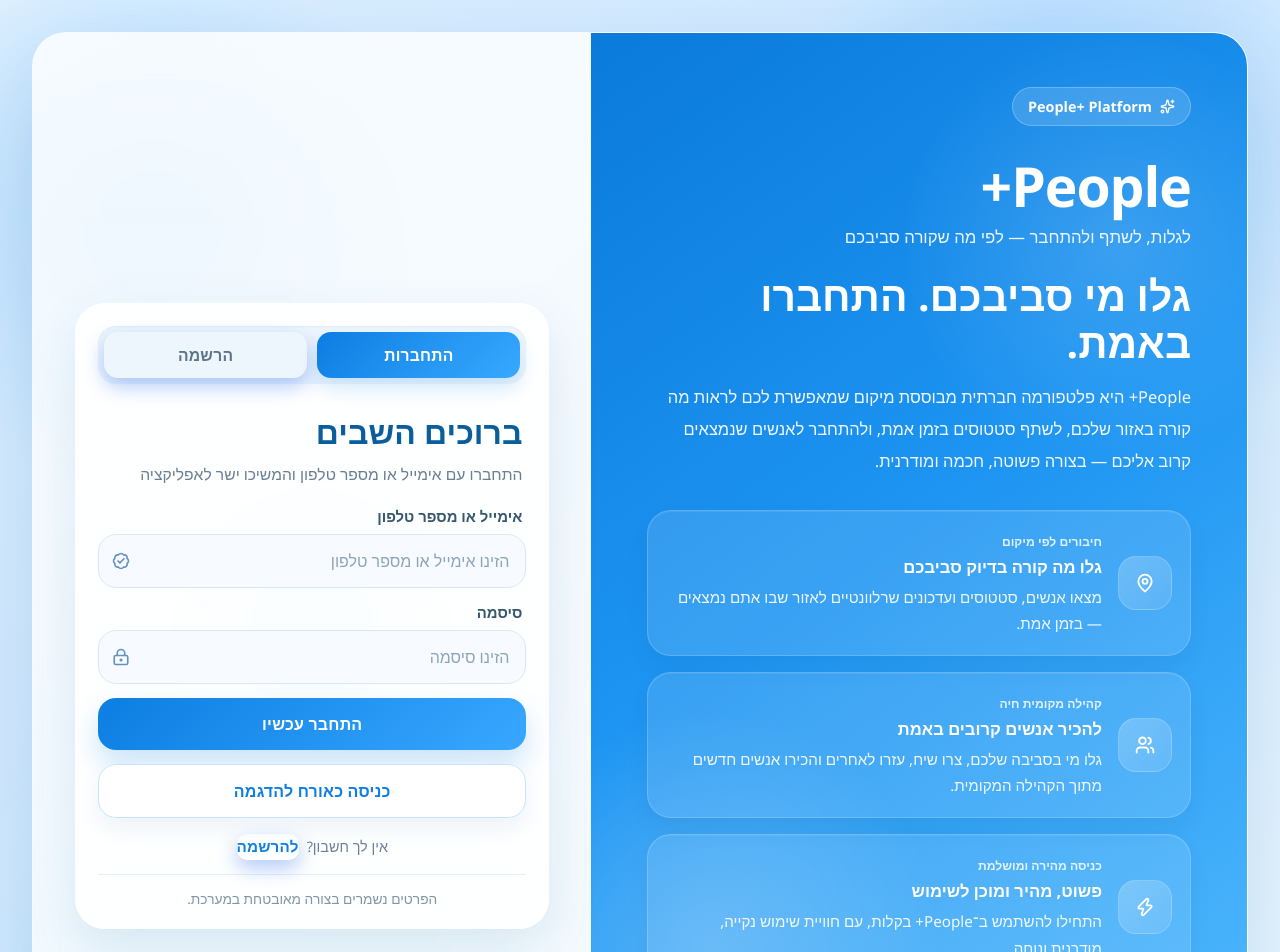
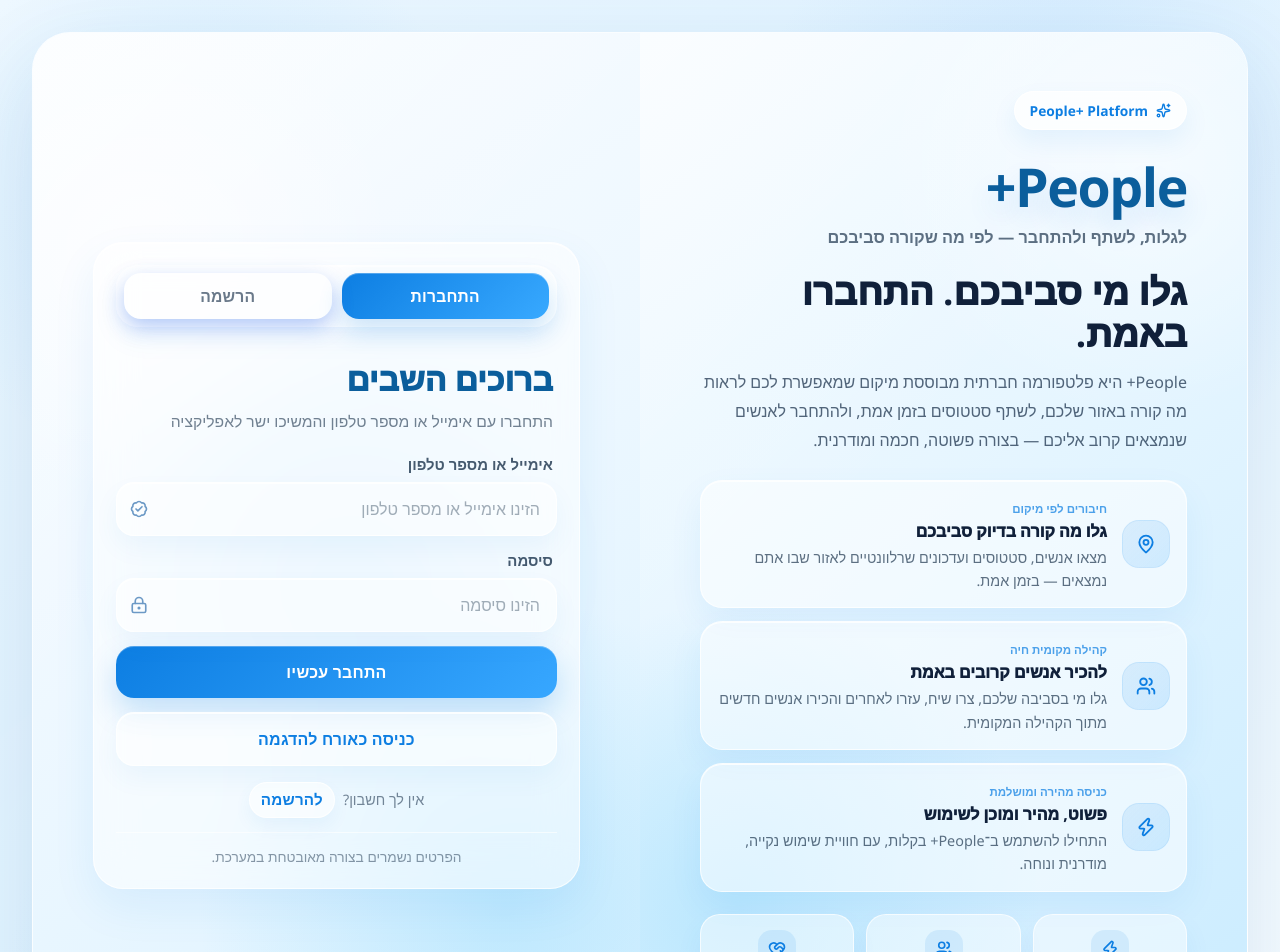
Before and after one commit to Avivo1203/People-demo, a React (Vite) app: page / in a window 1280 px wide. Shown: the top 952 px of the page. Built offline with nearby package versions, Linux system fonts and the light colour scheme.

Commit message:
improve welcome page ui

```diff
--- a/src/WelcomePage.css
+++ b/src/WelcomePage.css
@@ -11,45 +11,45 @@
   font-family: "Segoe UI", sans-serif;
   box-sizing: border-box;
   background:
-    radial-gradient(circle at 12% 18%, rgba(77, 177, 255, 0.28), transparent 18%),
-    radial-gradient(circle at 84% 14%, rgba(0, 132, 255, 0.22), transparent 20%),
-    radial-gradient(circle at 22% 86%, rgba(147, 223, 255, 0.22), transparent 22%),
-    linear-gradient(135deg, #dcefff 0%, #cfe8ff 42%, #ebf8ff 100%);
+    radial-gradient(circle at 16% 18%, rgba(80, 180, 255, 0.16), transparent 20%),
+    radial-gradient(circle at 82% 16%, rgba(96, 165, 250, 0.14), transparent 22%),
+    radial-gradient(circle at 26% 86%, rgba(186, 230, 253, 0.28), transparent 24%),
+    linear-gradient(135deg, #eef8ff 0%, #dff2ff 45%, #f8fcff 100%);
 }
 
 .wp-bg {
   position: absolute;
   border-radius: 50%;
-  filter: blur(88px);
-  opacity: 0.62;
+  filter: blur(90px);
+  opacity: 0.45;
   pointer-events: none;
   mix-blend-mode: screen;
 }
 
 .wp-bg-one {
-  width: 430px;
-  height: 430px;
-  top: 30px;
+  width: 420px;
+  height: 420px;
+  top: 28px;
   right: 80px;
-  background: rgba(35, 149, 255, 0.24);
+  background: rgba(37, 145, 255, 0.16);
   animation: wpFloatOne 11s ease-in-out infinite;
 }
 
 .wp-bg-two {
   width: 560px;
   height: 560px;
-  bottom: -80px;
-  left: -40px;
-  background: rgba(0, 191, 255, 0.18);
+  bottom: -90px;
+  left: -60px;
+  background: rgba(125, 211, 252, 0.2);
   animation: wpFloatTwo 14s ease-in-out infinite;
 }
 
 .wp-bg-three {
-  width: 360px;
-  height: 360px;
-  top: 38%;
+  width: 340px;
+  height: 340px;
+  top: 40%;
   left: 18%;
-  background: rgba(255, 255, 255, 0.18);
+  background: rgba(255, 255, 255, 0.26);
   animation: wpFloatThree 13s ease-in-out infinite;
 }
 
@@ -57,10 +57,10 @@
   position: absolute;
   inset: 0;
   background-image:
-    linear-gradient(rgba(255, 255, 255, 0.18) 1px, transparent 1px),
-    linear-gradient(90deg, rgba(255, 255, 255, 0.18) 1px, transparent 1px);
-  background-size: 44px 44px;
-  opacity: 0.14;
+    linear-gradient(rgba(255,255,255,0.22) 1px, transparent 1px),
+    linear-gradient(90deg, rgba(255,255,255,0.22) 1px, transparent 1px);
+  background-size: 46px 46px;
+  opacity: 0.1;
   pointer-events: none;
 }
 
@@ -68,11 +68,11 @@
   position: absolute;
   inset: 0;
   pointer-events: none;
-  opacity: 0.08;
+  opacity: 0.055;
   background-image:
-    radial-gradient(circle at 20% 20%, rgba(255, 255, 255, 0.8) 0, transparent 24%),
-    radial-gradient(circle at 78% 26%, rgba(255, 255, 255, 0.65) 0, transparent 18%),
-    radial-gradient(circle at 46% 84%, rgba(255, 255, 255, 0.55) 0, transparent 24%);
+    radial-gradient(circle at 20% 20%, rgba(255,255,255,0.8) 0, transparent 24%),
+    radial-gradient(circle at 78% 26%, rgba(255,255,255,0.65) 0, transparent 18%),
+    radial-gradient(circle at 46% 84%, rgba(255,255,255,0.55) 0, transparent 24%);
   filter: blur(20px);
 }
 
@@ -80,7 +80,7 @@
   position: absolute;
   inset: 0;
   pointer-events: none;
-  opacity: 0.14;
+  opacity: 0.1;
   background:
     radial-gradient(circle at 70% 24%, transparent 0 60px, rgba(255,255,255,0.55) 62px 64px, transparent 66px),
     radial-gradient(circle at 76% 30%, transparent 0 100px, rgba(255,255,255,0.35) 102px 104px, transparent 106px),
@@ -94,119 +94,142 @@
   max-width: 1260px;
   min-height: 730px;
   display: grid;
-  grid-template-columns: 1.08fr 0.92fr;
-  border-radius: 34px;
+  grid-template-columns: 1fr 1fr;
+  border-radius: 38px;
   overflow: hidden;
-  background: rgba(255, 255, 255, 0.56);
-  border: 1px solid rgba(255, 255, 255, 0.46);
-  box-shadow: 0 34px 90px rgba(22, 95, 153, 0.16);
-  backdrop-filter: blur(22px);
-  -webkit-backdrop-filter: blur(22px);
+  background: rgba(255,255,255,0.54);
+  border: 1px solid rgba(255,255,255,0.62);
+  box-shadow: 0 34px 90px rgba(22,95,153,0.13);
+  backdrop-filter: blur(24px);
+  -webkit-backdrop-filter: blur(24px);
 }
 
+/* PEOPLE SIDE */
 .wp-left {
   position: relative;
-  padding: 54px 56px;
+  padding: 58px 60px;
   background:
-    radial-gradient(circle at 18% 78%, rgba(255, 255, 255, 0.18), transparent 22%),
-    radial-gradient(circle at 80% 18%, rgba(255, 255, 255, 0.14), transparent 20%),
-    linear-gradient(145deg, #0a7adb 0%, #1e95f2 44%, #58beff 100%);
-  color: #ffffff;
+    radial-gradient(circle at 82% 12%, rgba(255,255,255,0.55), transparent 24%),
+    radial-gradient(circle at 16% 82%, rgba(125,211,252,0.36), transparent 30%),
+    linear-gradient(145deg, #f8fcff 0%, #e7f6ff 42%, #c8ebff 100%);
+  color: #10203a;
   display: flex;
   flex-direction: column;
-  gap: 24px;
+  gap: 22px;
+}
+
+.wp-left::before,
+.wp-right::before {
+  content: "";
+  position: absolute;
+  inset: 0;
+  background:
+    linear-gradient(135deg, rgba(255,255,255,0.34), transparent 42%);
+  pointer-events: none;
 }
 
 .wp-badge {
+  position: relative;
   width: fit-content;
   display: inline-flex;
   align-items: center;
   gap: 8px;
   padding: 9px 15px;
   border-radius: 999px;
-  background: rgba(255, 255, 255, 0.15);
-  border: 1px solid rgba(255, 255, 255, 0.24);
-  font-size: 0.9rem;
-  font-weight: 700;
-  backdrop-filter: blur(12px);
+  background: rgba(255,255,255,0.72);
+  border: 1px solid rgba(255,255,255,0.84);
+  color: #0d7ee2;
+  font-size: 0.86rem;
+  font-weight: 850;
+  box-shadow: 0 12px 26px rgba(13,126,226,0.08);
+  backdrop-filter: blur(14px);
+  -webkit-backdrop-filter: blur(14px);
 }
 
 .wp-brand-block {
+  position: relative;
   margin-top: 8px;
 }
 
 .wp-logo {
   margin: 0;
-  font-size: 3.45rem;
-  font-weight: 900;
-  letter-spacing: -1px;
+  font-size: 3.35rem;
+  font-weight: 950;
+  letter-spacing: -1.4px;
   line-height: 1;
+  color: #0b5e9c;
+  text-shadow: 0 14px 28px rgba(13,126,226,0.14);
 }
 
 .wp-tagline {
   margin-top: 12px;
-  font-size: 1.05rem;
-  color: rgba(255, 255, 255, 0.92);
+  font-size: 1.02rem;
+  font-weight: 750;
+  color: rgba(15,39,66,0.66);
 }
 
 .wp-hero {
-  max-width: 560px;
+  position: relative;
+  max-width: 540px;
 }
 
 .wp-hero h2 {
-  margin: 0 0 16px;
-  font-size: 2.55rem;
-  line-height: 1.14;
-  font-weight: 900;
+  margin: 0 0 14px;
+  font-size: 2.28rem;
+  line-height: 1.16;
+  font-weight: 950;
+  color: #10203a;
 }
 
 .wp-hero-text {
   margin: 0;
-  font-size: 1.03rem;
-  line-height: 1.95;
-  color: rgba(255, 255, 255, 0.94);
+  max-width: 500px;
+  font-size: 1rem;
+  line-height: 1.82;
+  color: rgba(15,39,66,0.7);
 }
 
 .wp-feature-list {
+  position: relative;
   display: flex;
   flex-direction: column;
-  gap: 16px;
-  margin-top: 8px;
+  gap: 13px;
+  margin-top: 2px;
 }
 
 .wp-feature-card {
   display: grid;
-  grid-template-columns: 56px 1fr;
-  gap: 14px;
+  grid-template-columns: 50px 1fr;
+  gap: 13px;
   align-items: center;
-  padding: 18px;
-  border-radius: 24px;
-  background: rgba(255, 255, 255, 0.12);
-  border: 1px solid rgba(255, 255, 255, 0.18);
+  padding: 15px 16px;
+  border-radius: 22px;
+  background: rgba(255,255,255,0.52);
+  border: 1px solid rgba(255,255,255,0.72);
   box-shadow:
-    inset 0 1px 0 rgba(255, 255, 255, 0.08),
-    0 12px 24px rgba(0, 0, 0, 0.05);
+    0 14px 34px rgba(13,126,226,0.07),
+    inset 0 1px 0 rgba(255,255,255,0.78);
   transition: transform 0.22s ease, background 0.22s ease, box-shadow 0.22s ease;
 }
 
 .wp-feature-card:hover {
-  transform: translateY(-3px) scale(1.01);
-  background: rgba(255, 255, 255, 0.17);
+  transform: translateY(-2px);
+  background: rgba(255,255,255,0.68);
   box-shadow:
-    inset 0 1px 0 rgba(255, 255, 255, 0.08),
-    0 16px 30px rgba(0, 0, 0, 0.07);
+    0 18px 38px rgba(13,126,226,0.1),
+    inset 0 1px 0 rgba(255,255,255,0.86);
 }
 
 .wp-feature-icon {
-  width: 54px;
-  height: 54px;
-  border-radius: 18px;
+  width: 48px;
+  height: 48px;
+  border-radius: 17px;
   display: flex;
   justify-content: center;
   align-items: center;
-  background: linear-gradient(135deg, rgba(255,255,255,0.23), rgba(255,255,255,0.1));
-  border: 1px solid rgba(255, 255, 255, 0.18);
-  backdrop-filter: blur(10px);
+  color: #0d7ee2;
+  background: linear-gradient(135deg, rgba(13,126,226,0.1), rgba(56,169,255,0.18));
+  border: 1px solid rgba(13,126,226,0.08);
   flex-shrink: 0;
 }
 
@@ -216,89 +239,97 @@
 
 .wp-feature-eyebrow {
   display: inline-block;
-  margin-bottom: 5px;
-  font-size: 0.76rem;
-  font-weight: 800;
-  color: rgba(255, 255, 255, 0.84);
+  margin-bottom: 4px;
+  font-size: 0.72rem;
+  font-weight: 900;
+  color: rgba(13,126,226,0.72);
 }
 
 .wp-feature-card h3 {
-  margin: 0 0 6px;
-  font-size: 1.04rem;
-  font-weight: 900;
+  margin: 0 0 4px;
+  font-size: 1rem;
+  font-weight: 950;
+  color: #10203a;
 }
 
 .wp-feature-card p {
   margin: 0;
-  font-size: 0.95rem;
-  line-height: 1.75;
-  color: rgba(255, 255, 255, 0.92);
+  font-size: 0.9rem;
+  line-height: 1.62;
+  color: rgba(15,39,66,0.66);
 }
 
 .wp-mini-stats {
+  position: relative;
   margin-top: auto;
   display: grid;
   grid-template-columns: repeat(3, minmax(0, 1fr));
-  gap: 14px;
+  gap: 12px;
 }
 
 .wp-stat-card {
   min-width: 0;
-  padding: 18px 16px;
-  border-radius: 22px;
-  background: rgba(255, 255, 255, 0.14);
-  border: 1px solid rgba(255, 255, 255, 0.18);
+  padding: 15px 13px;
+  border-radius: 20px;
+  background: rgba(255,255,255,0.46);
+  border: 1px solid rgba(255,255,255,0.68);
   text-align: center;
+  color: #10203a;
+  box-shadow: 0 12px 28px rgba(13,126,226,0.06);
   transition: transform 0.2s ease, background 0.2s ease;
 }
 
 .wp-stat-card:hover {
   transform: translateY(-2px);
-  background: rgba(255, 255, 255, 0.18);
+  background: rgba(255,255,255,0.62);
 }
 
 .wp-stat-icon {
-  width: 42px;
-  height: 42px;
-  margin: 0 auto 10px;
+  width: 38px;
+  height: 38px;
+  margin: 0 auto 9px;
   border-radius: 14px;
   display: flex;
   justify-content: center;
   align-items: center;
-  background: rgba(255, 255, 255, 0.16);
+  color: #0d7ee2;
+  background: rgba(13,126,226,0.1);
 }
 
 .wp-stat-number {
   display: block;
-  font-size: 1.16rem;
-  font-weight: 900;
+  font-size: 1.04rem;
+  font-weight: 950;
 }
 
 .wp-stat-label {
   display: block;
-  margin-top: 6px;
-  font-size: 0.92rem;
-  color: rgba(255, 255, 255, 0.9);
+  margin-top: 5px;
+  font-size: 0.86rem;
+  color: rgba(15,39,66,0.62);
 }
 
+/* AUTH SIDE - SAME DESIGN LANGUAGE AS PEOPLE */
 .wp-right {
   position: relative;
   display: flex;
   justify-content: center;
   align-items: center;
-  padding: 42px;
+  padding: 58px 60px;
   background:
-    linear-gradient(180deg, rgba(255, 255, 255, 0.52), rgba(255, 255, 255, 0.36));
+    radial-gradient(circle at 18% 20%, rgba(255,255,255,0.62), transparent 26%),
+    radial-gradient(circle at 78% 82%, rgba(125,211,252,0.34), transparent 31%),
+    linear-gradient(145deg, #fbfdff 0%, #eef8ff 46%, #d9f1ff 100%);
 }
 
 .wp-card-glow {
   position: absolute;
-  width: 360px;
-  height: 360px;
+  width: 520px;
+  height: 520px;
   border-radius: 50%;
-  background: radial-gradient(circle, rgba(59, 173, 255, 0.26) 0%, transparent 68%);
-  filter: blur(18px);
-  opacity: 0.7;
+  background: radial-gradient(circle, rgba(59,173,255,0.2) 0%, transparent 68%);
+  filter: blur(32px);
+  opacity: 0.54;
   pointer-events: none;
 }
 
@@ -308,46 +339,57 @@
   width: 100%;
   max-width: 500px;
   border-radius: 30px;
-  padding: 22px 22px 20px;
-  background: rgba(255, 255, 255, 0.9);
-  border: 1px solid rgba(255, 255, 255, 0.82);
+  padding: 22px;
+  background: rgba(255,255,255,0.52);
+  border: 1px solid rgba(255,255,255,0.72);
   box-shadow:
-    0 22px 52px rgba(18, 96, 150, 0.12),
-    inset 0 1px 0 rgba(255, 255, 255, 0.5);
+    0 18px 44px rgba(13,126,226,0.08),
+    inset 0 1px 0 rgba(255,255,255,0.82);
+  backdrop-filter: blur(20px);
+  -webkit-backdrop-filter: blur(20px);
   animation: wpCardEnter 0.65s ease;
 }
 
 .wp-tabs {
   display: flex;
   gap: 10px;
-  margin-bottom: 18px;
-  padding: 6px;
-  border-radius: 18px;
-  background: #eef6fd;
-  box-shadow: inset 0 1px 2px rgba(26, 90, 145, 0.06);
+  margin-bottom: 22px;
+  padding: 7px;
+  border-radius: 22px;
+  background: rgba(255,255,255,0.46);
+  border: 1px solid rgba(255,255,255,0.68);
+  box-shadow:
+    0 12px 28px rgba(13,126,226,0.06),
+    inset 0 1px 0 rgba(255,255,255,0.76);
 }
 
 .wp-tab {
   flex: 1;
   border: none;
-  border-radius: 14px;
+  border-radius: 17px;
   padding: 12px 16px;
   background: transparent;
-  color: #5e7488;
+  color: rgba(15,39,66,0.62);
   font-size: 0.98rem;
-  font-weight: 800;
+  font-weight: 900;
   cursor: pointer;
-  transition: all 0.2s ease;
+  transition: all 0.22s ease;
+}
+
+.wp-tab:hover {
+  background: rgba(255,255,255,0.4);
 }
 
 .wp-tab.active {
   background: linear-gradient(135deg, #0d7ee2, #38a9ff);
   color: #ffffff;
-  box-shadow: 0 10px 20px rgba(13, 126, 226, 0.18);
+  box-shadow:
+    0 12px 24px rgba(13,126,226,0.2),
+    inset 0 1px 0 rgba(255,255,255,0.28);
 }
 
 .wp-card-head {
-  margin-bottom: 18px;
+  margin-bottom: 20px;
   padding: 8px 4px 0;
 }
 
@@ -355,13 +397,13 @@
   margin: 0 0 8px;
   font-size: 2rem;
   color: #0b5e9c;
-  font-weight: 900;
+  font-weight: 950;
 }
 
 .wp-card-head p {
   margin: 0;
   font-size: 0.98rem;
-  color: #6a7f93;
+  color: rgba(15,39,66,0.58);
   line-height: 1.7;
 }
 
@@ -389,8 +431,8 @@
 
 .wp-label > span {
   font-size: 0.93rem;
-  font-weight: 700;
-  color: #37566f;
+  font-weight: 850;
+  color: rgba(15,39,66,0.76);
   padding-inline: 4px;
 }
 
@@ -407,7 +449,7 @@
   align-items: center;
   justify-content: center;
   color: #5d8fc0;
-  opacity: 0.96;
+  opacity: 0.9;
   pointer-events: none;
   z-index: 2;
 }
@@ -415,39 +457,45 @@
 .wp-input {
   width: 100%;
   box-sizing: border-box;
-  border: 1px solid #d8e8f4;
-  background: #f7fbff;
+  border: 1px solid rgba(255,255,255,0.78);
+  background: rgba(255,255,255,0.5);
   border-radius: 18px;
   padding: 15px 16px 15px 48px;
   font-size: 1rem;
-  color: #1d2f40;
-  transition: border 0.2s ease, box-shadow 0.2s ease, transform 0.2s ease, background 0.2s ease;
+  color: #10203a;
+  box-shadow:
+    0 12px 26px rgba(13,126,226,0.055),
+    inset 0 1px 0 rgba(255,255,255,0.8);
+  transition: border 0.22s ease, box-shadow 0.22s ease, background 0.22s ease, transform 0.22s ease;
 }
 
 .wp-input::placeholder {
-  color: #8ea5b8;
+  color: rgba(62,84,105,0.48);
 }
 
 .wp-input:focus {
   outline: none;
-  border-color: #4aaeff;
-  background: #ffffff;
-  box-shadow: 0 0 0 4px rgba(74, 174, 255, 0.14);
+  background: rgba(255,255,255,0.78);
+  border-color: rgba(56,169,255,0.72);
+  box-shadow:
+    0 0 0 4px rgba(56,169,255,0.13),
+    0 14px 28px rgba(13,126,226,0.08),
+    inset 0 1px 0 rgba(255,255,255,0.9);
 }
 
 .wp-error {
   border-radius: 16px;
   padding: 12px 14px;
   font-size: 0.94rem;
-  font-weight: 700;
+  font-weight: 750;
   color: #a72525;
-  background: #fff1f1;
-  border: 1px solid #ffd0d0;
+  background: rgba(255,241,241,0.82);
+  border: 1px solid rgba(255,208,208,0.9);
 }
 
 .wp-note {
   margin: 0;
-  color: #6d8194;
+  color: rgba(15,39,66,0.55);
   font-size: 0.9rem;
   line-height: 1.7;
   padding-inline: 2px;
@@ -463,7 +511,7 @@
   border-radius: 18px;
   padding: 15px 18px;
   font-size: 1rem;
-  font-weight: 800;
+  font-weight: 900;
   cursor: pointer;
   transition: transform 0.18s ease, box-shadow 0.18s ease, background 0.18s ease;
 }
@@ -479,48 +527,58 @@
 .wp-btn-primary {
   background: linear-gradient(135deg, #0d7ee2, #37a7ff);
   color: #ffffff;
-  box-shadow: 0 14px 28px rgba(13, 126, 226, 0.22);
+  box-shadow:
+    0 14px 30px rgba(13,126,226,0.22),
+    inset 0 1px 0 rgba(255,255,255,0.28);
 }
 
 .wp-btn-primary:hover {
-  box-shadow: 0 18px 34px rgba(13, 126, 226, 0.28);
+  box-shadow:
+    0 18px 34px rgba(13,126,226,0.28),
+    inset 0 1px 0 rgba(255,255,255,0.3);
 }
 
 .wp-btn-secondary {
-  background: #ffffff;
+  background: rgba(255,255,255,0.52);
+  border: 1px solid rgba(255,255,255,0.78);
   color: #0d7ee2;
-  border: 1.5px solid #c6e4ff;
-  box-shadow: 0 10px 22px rgba(23, 108, 162, 0.08);
+  box-shadow:
+    0 12px 26px rgba(13,126,226,0.055),
+    inset 0 1px 0 rgba(255,255,255,0.8);
 }
 
 .wp-btn-secondary:hover {
-  background: #f5fbff;
+  background: rgba(255,255,255,0.72);
 }
 
 .wp-switch-btn {
   margin-right: 8px;
-  background: none;
-  border: none;
+  background: rgba(255,255,255,0.56);
+  border: 1px solid rgba(255,255,255,0.76);
+  border-radius: 999px;
+  padding: 4px 11px;
   color: #0d7ee2;
   font-size: 0.95rem;
-  font-weight: 800;
+  font-weight: 850;
   cursor: pointer;
-  padding: 0;
+  text-decoration: none;
+  box-shadow: 0 8px 18px rgba(13,126,226,0.06);
 }
 
 .wp-switch-btn:hover {
-  text-decoration: underline;
+  background: rgba(255,255,255,0.82);
 }
 
 .wp-trust {
   margin-top: 14px;
   text-align: center;
   font-size: 0.86rem;
-  color: #8195a7;
+  color: rgba(15,39,66,0.48);
   padding-top: 14px;
-  border-top: 1px solid #e7f0f7;
+  border-top: 1px solid rgba(255,255,255,0.62);
 }
 
+/* ANIMATIONS */
 @keyframes wpFloatOne {
   0%, 100% {
     transform: translateY(0px) translateX(0px);
@@ -570,18 +628,16 @@
   }
 }
 
+/* RESPONSIVE */
 @media (max-width: 1100px) {
   .wp-shell {
     grid-template-columns: 1fr;
     min-height: auto;
   }
 
-  .wp-left {
+  .wp-left,
+  .wp-right {
     padding: 38px 28px;
-  }
-
-  .wp-right {
-    padding: 28px;
   }
 
   .wp-hero h2 {
--- a/src/components/NavTabs.jsx
+++ b/src/components/NavTabs.jsx
@@ -151,7 +151,7 @@
               className="radius-search-btn"
             >
               <Search size={16} strokeWidth={2.4} />
-              <span>הצג באזור</span>
+              <span>Explore Nearby People</span>
             </button>
           </div>
         </div>
```
